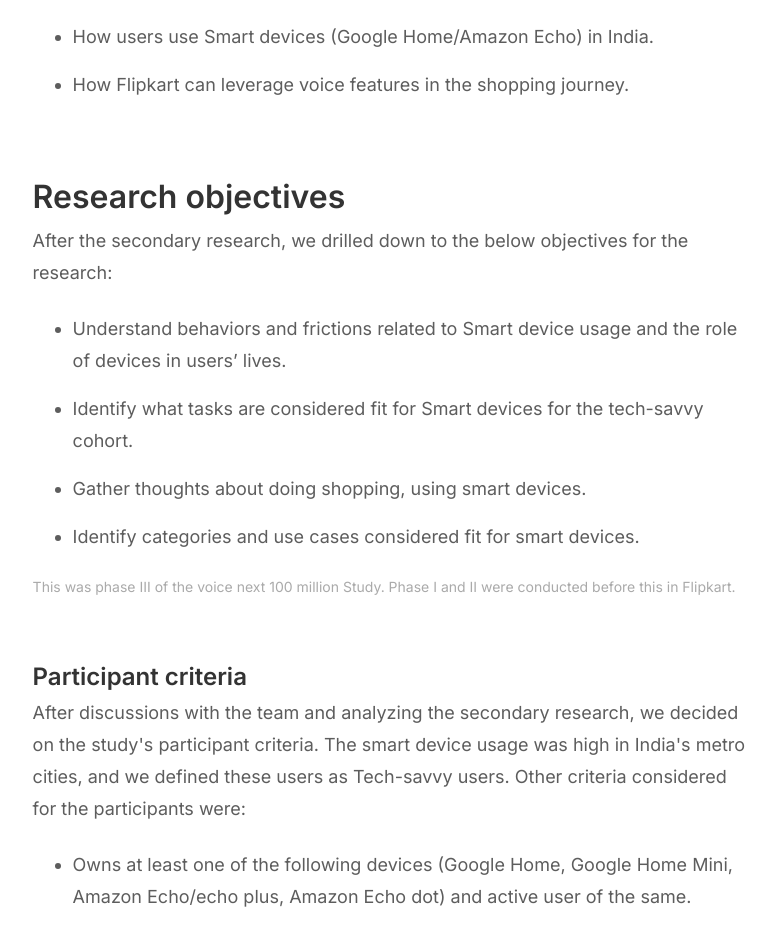
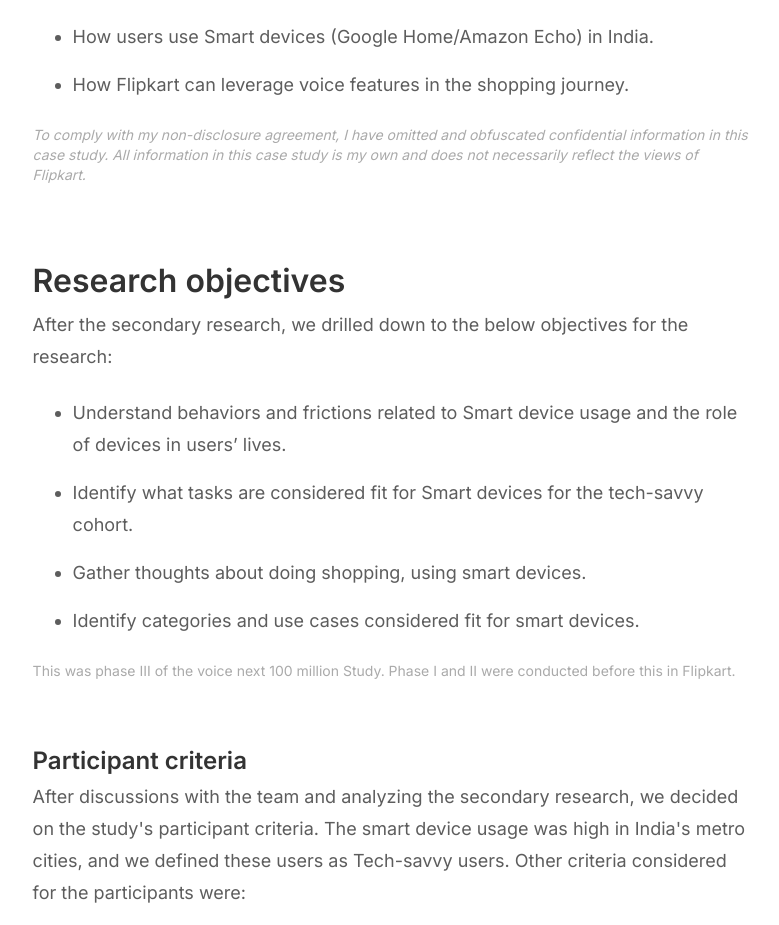
Before and after one commit to suwardhan/re-portfolio, a plain HTML site: page voice.html in a window 1280 px wide. Shown: the part 1033-1958 px from the top of the page, without its empty margins (249-1028 px from the left). Drawn offline with Linux system fonts and the light colour scheme; a web font is replaced by a local one.

Commit message:
Update voice.html

```diff
--- a/voice.html
+++ b/voice.html
@@ -60,6 +60,9 @@
 			<li>How users use Smart devices (Google Home/Amazon Echo) in India.</li>
 			<li>How Flipkart can leverage voice features in the shopping journey.</li>
 		</ul>
+
+		<p class="italic-text p-small">To comply with my non-disclosure agreement, I have omitted and obfuscated confidential information in this case study. All information in this case study is my own and does not necessarily reflect the views of Flipkart.</p>
+
 		<br>
 		<h2>Research objectives</h2>
 		<p>After the secondary research, we drilled down to the below objectives for the research:</p>
```
